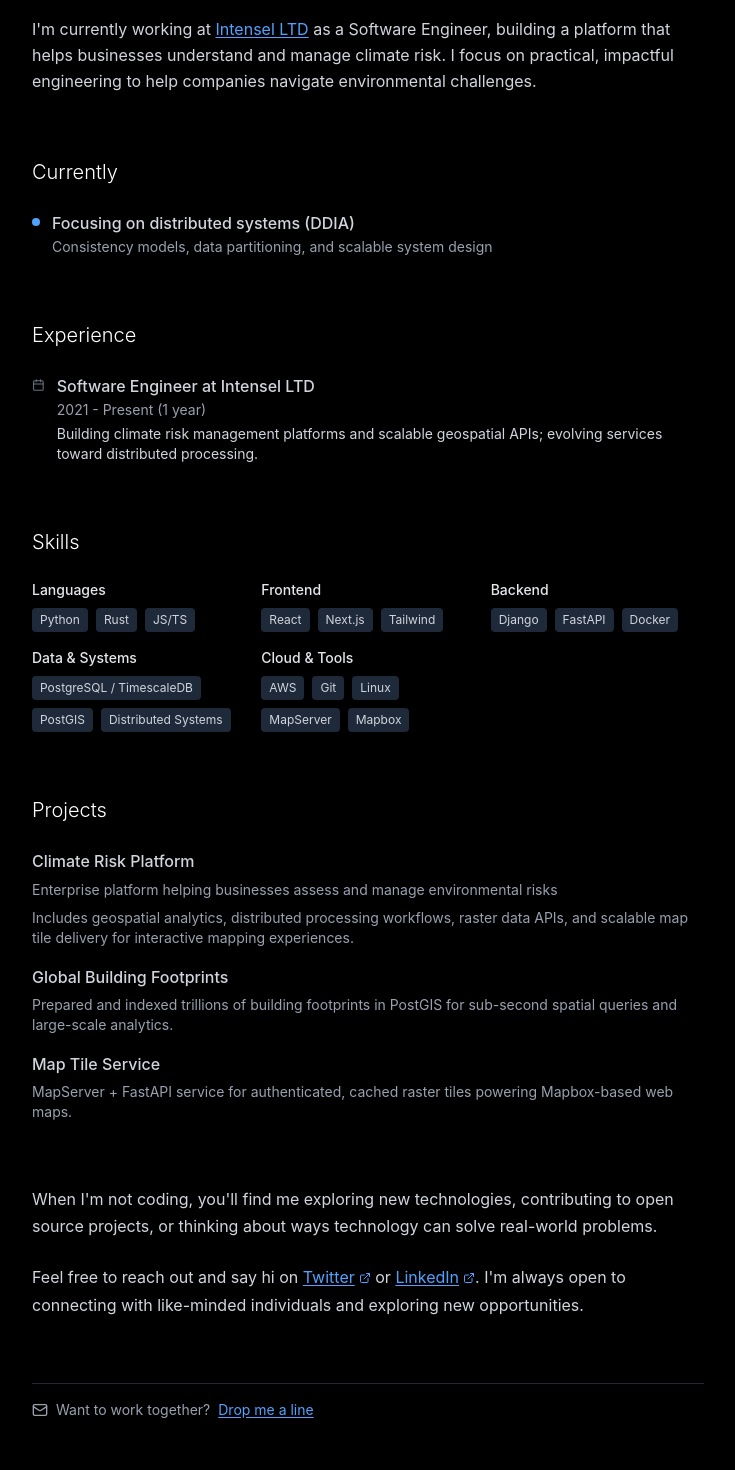
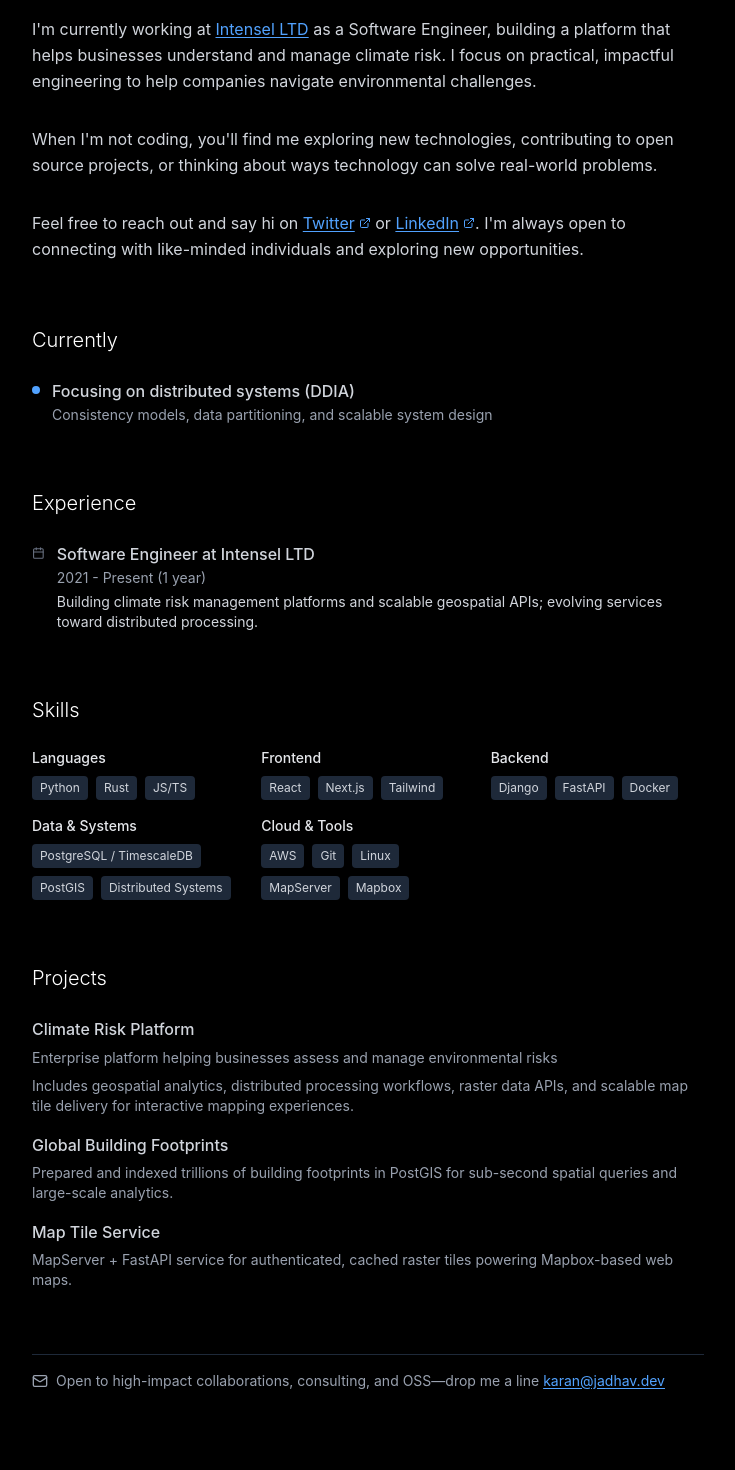
Before and after one commit to karan-jadhav/jadhav.dev, a Next.js app: page / in a window 1280 px wide. Shown: the part 320-1790 px from the top of the page, without its empty margins (272-1007 px from the left). Built offline with nearby package versions, Linux system fonts and the light colour scheme.

Commit message:
feat: enhance personal description and add contact information

```diff
--- a/src/app/page.tsx
+++ b/src/app/page.tsx
@@ -36,6 +36,35 @@
             understand and manage climate risk. I focus on practical, impactful
             engineering to help companies navigate environmental challenges.
           </p>
+
+          <p className="text-gray-300">
+            When I&apos;m not coding, you&apos;ll find me exploring new
+            technologies, contributing to open source projects, or thinking
+            about ways technology can solve real-world problems.
+          </p>
+
+          <p className="text-gray-300">
+            Feel free to reach out and say hi on{" "}
+            <a
+              href="https://x.com/IamKaranJadhav"
+              className="text-blue-400 hover:text-blue-300 underline underline-offset-2 transition-colors inline-flex items-center gap-1"
+              target="_blank"
+              rel="noopener noreferrer"
+            >
+              Twitter <ExternalLink className="w-3 h-3" />
+            </a>{" "}
+            or{" "}
+            <a
+              href="https://www.linkedin.com/in/jadhav-karan/"
+              className="text-blue-400 hover:text-blue-300 underline underline-offset-2 transition-colors inline-flex items-center gap-1"
+              target="_blank"
+              rel="noopener noreferrer"
+            >
+              LinkedIn <ExternalLink className="w-3 h-3" />
+            </a>
+            . I&apos;m always open to connecting with like-minded individuals
+            and exploring new opportunities.
+          </p>
         </div>
 
         <div className="space-y-6">
@@ -53,17 +82,6 @@
                 </div>
               </div>
             </div>
-            {/* <div className="flex items-start gap-3">
-              <div className="w-2 h-2 bg-purple-400 rounded-full mt-2 flex-shrink-0"></div>
-              <div>
-                <div className="font-medium">
-                  Contributing to open source climate tech projects
-                </div>
-                <div className="text-sm text-gray-400">
-                  Using technology to address environmental challenges
-                </div>
-              </div>
-            </div> */}
           </div>
         </div>
 
@@ -206,62 +224,22 @@
                 tiles powering Mapbox-based web maps.
               </div>
             </div>
-            {/* <div>
-              <div className="font-medium">Open Source Contributions</div>
-              <div className="text-sm text-gray-400 mt-1">
-                Contributing to various open source projects in the JavaScript
-                ecosystem
-                <br />
-                <span className="block mt-2 text-gray-400">
-                  Includes work on geospatial data tools and climate tech
-                  libraries.
-                </span>
-              </div>
-            </div> */}
           </div>
-        </div>
-
-        <div className="space-y-6">
-          <p className="text-gray-300">
-            When I&apos;m not coding, you&apos;ll find me exploring new
-            technologies, contributing to open source projects, or thinking
-            about ways technology can solve real-world problems.
-          </p>
-
-          <p className="text-gray-300">
-            Feel free to reach out and say hi on{" "}
-            <a
-              href="https://x.com/IamKaranJadhav"
-              className="text-blue-400 hover:text-blue-300 underline underline-offset-2 transition-colors inline-flex items-center gap-1"
-              target="_blank"
-              rel="noopener noreferrer"
-            >
-              Twitter <ExternalLink className="w-3 h-3" />
-            </a>{" "}
-            or{" "}
-            <a
-              href="https://www.linkedin.com/in/jadhav-karan/"
-              className="text-blue-400 hover:text-blue-300 underline underline-offset-2 transition-colors inline-flex items-center gap-1"
-              target="_blank"
-              rel="noopener noreferrer"
-            >
-              LinkedIn <ExternalLink className="w-3 h-3" />
-            </a>
-            . I&apos;m always open to connecting with like-minded individuals
-            and exploring new opportunities.
-          </p>
         </div>
 
         <div className="pt-4 border-t border-gray-800">
           <p className="text-gray-400 text-sm flex items-center gap-2">
             <Mail className="w-4 h-4" />
-            Want to work together?{" "}
-            <a
-              href="mailto:karan@jadhav.dev"
-              className="text-blue-400 hover:text-blue-300 underline underline-offset-2 transition-colors"
-            >
-              Drop me a line
-            </a>
+            <span>
+              Open to high-impact collaborations, consulting, and OSS—drop me a
+              line{" "}
+              <a
+                href="mailto:karan@jadhav.dev"
+                className="text-blue-400 hover:text-blue-300 underline underline-offset-2 transition-colors"
+              >
+                karan@jadhav.dev
+              </a>
+            </span>
           </p>
         </div>
       </div>
```
